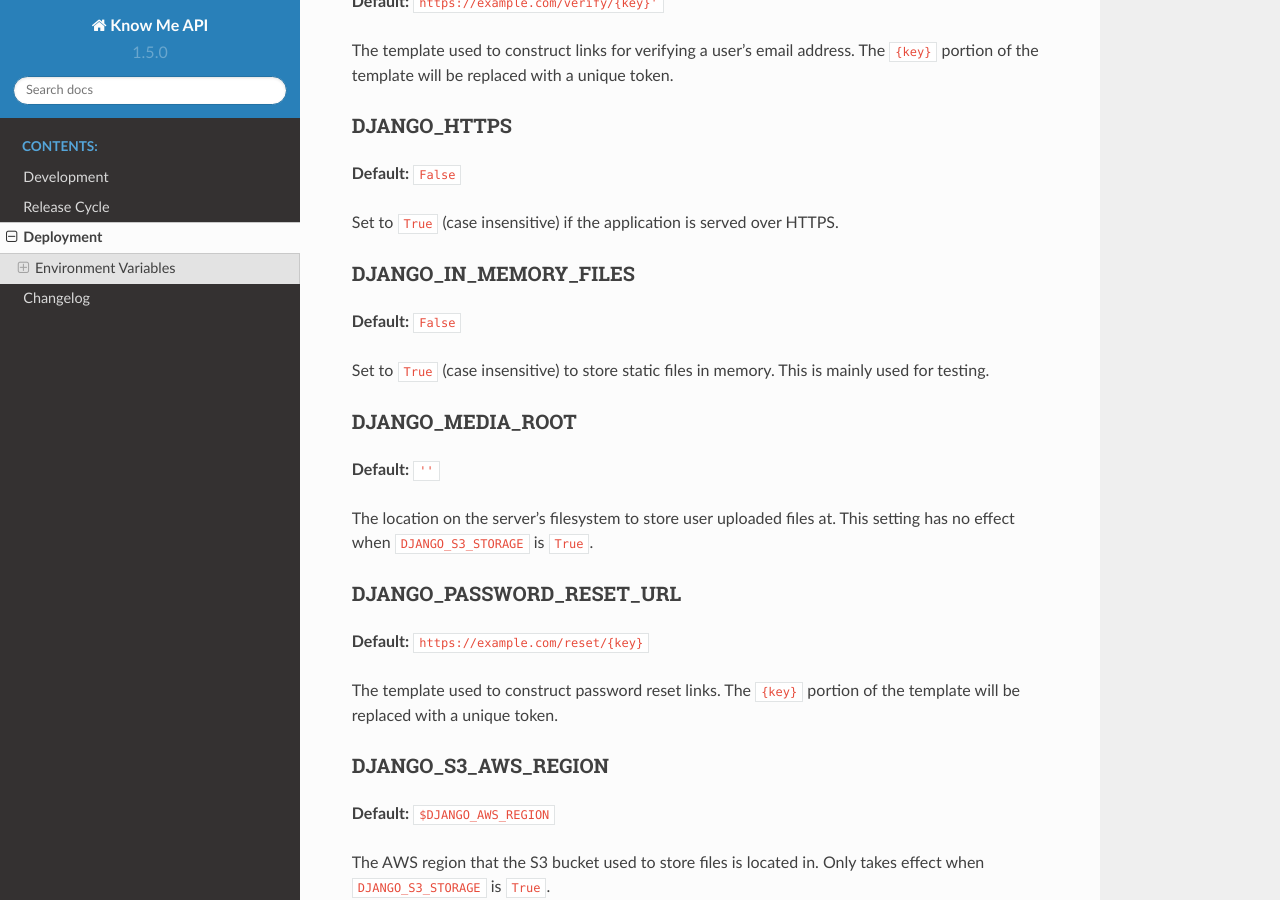
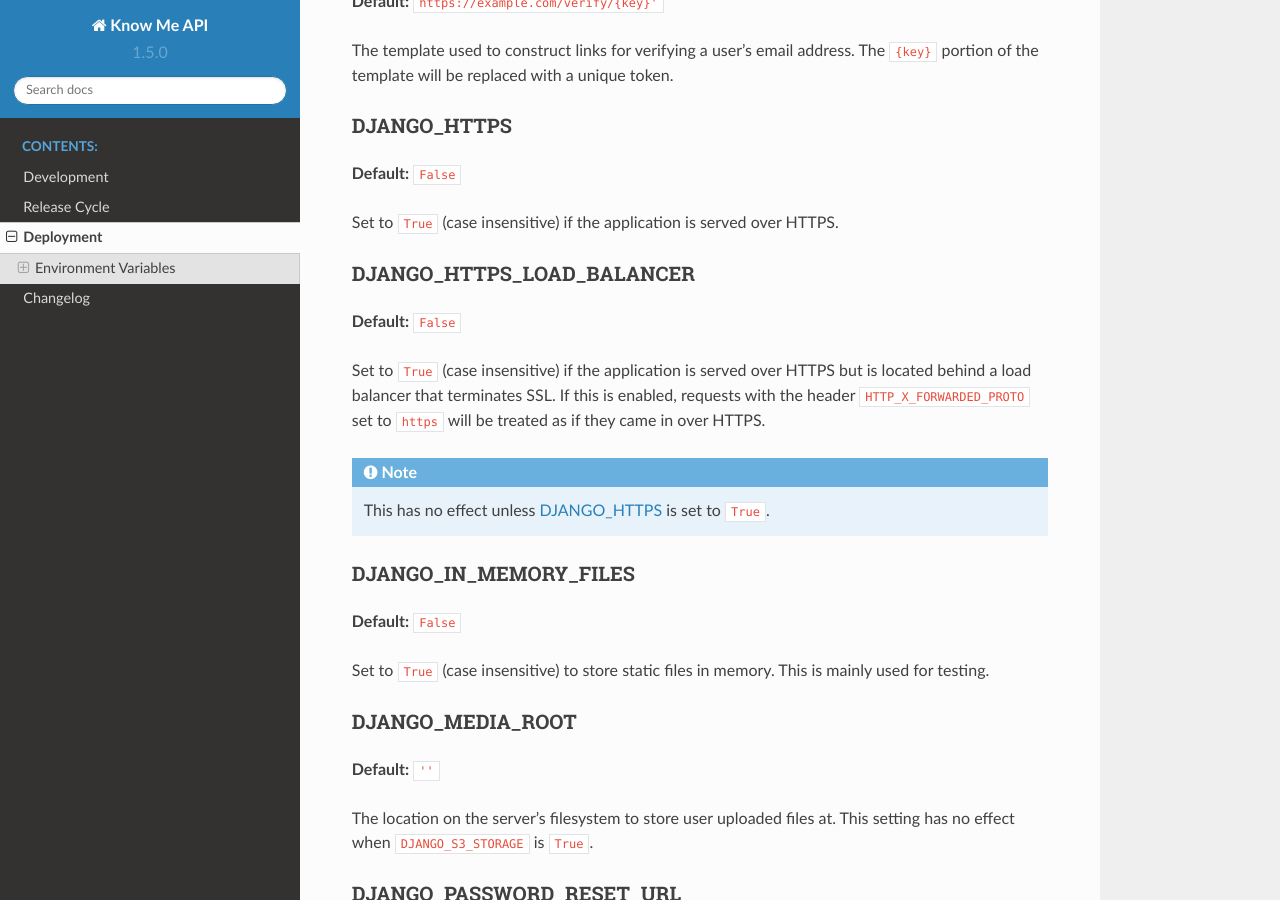
Before and after one commit to knowmetools/km-api, a Sphinx documentation site: the page built from docs/deployment.rst, in a window 1280 px wide and 900 px high, scrolled down 2466 px. Built offline with Sphinx 7.4.7 and the Read the Docs theme 2.0.0, drawn with Linux system fonts in a browser that asks for light colours; pages that are not in the unit, such as notebooks, are missing from menus.

Commit message:
Add setting for HTTPS behind load balancer.
If enabled, the setting allows for running the application behind a load
balancer that terminates SSL.

```diff
--- a/docs/deployment.rst
+++ b/docs/deployment.rst
@@ -109,12 +109,25 @@ DJANGO_EMAIL_VERIFICATION_URL
 
 The template used to construct links for verifying a user's email address. The ``{key}`` portion of the template will be replaced with a unique token.
 
+.. _DJANGO_HTTPS:
+
 DJANGO_HTTPS
 ------------
 
 **Default:** ``False``
 
 Set to ``True`` (case insensitive) if the application is served over HTTPS.
+
+DJANGO_HTTPS_LOAD_BALANCER
+--------------------------
+
+**Default:** ``False``
+
+Set to ``True`` (case insensitive) if the application is served over HTTPS but is located behind a load balancer that terminates SSL. If this is enabled, requests with the header ``HTTP_X_FORWARDED_PROTO`` set to ``https`` will be treated as if they came in over HTTPS.
+
+.. note::
+
+    This has no effect unless :ref:`DJANGO_HTTPS` is set to ``True``.
 
 DJANGO_IN_MEMORY_FILES
 ----------------------
```
Also changed, not shown: 1 other file.
